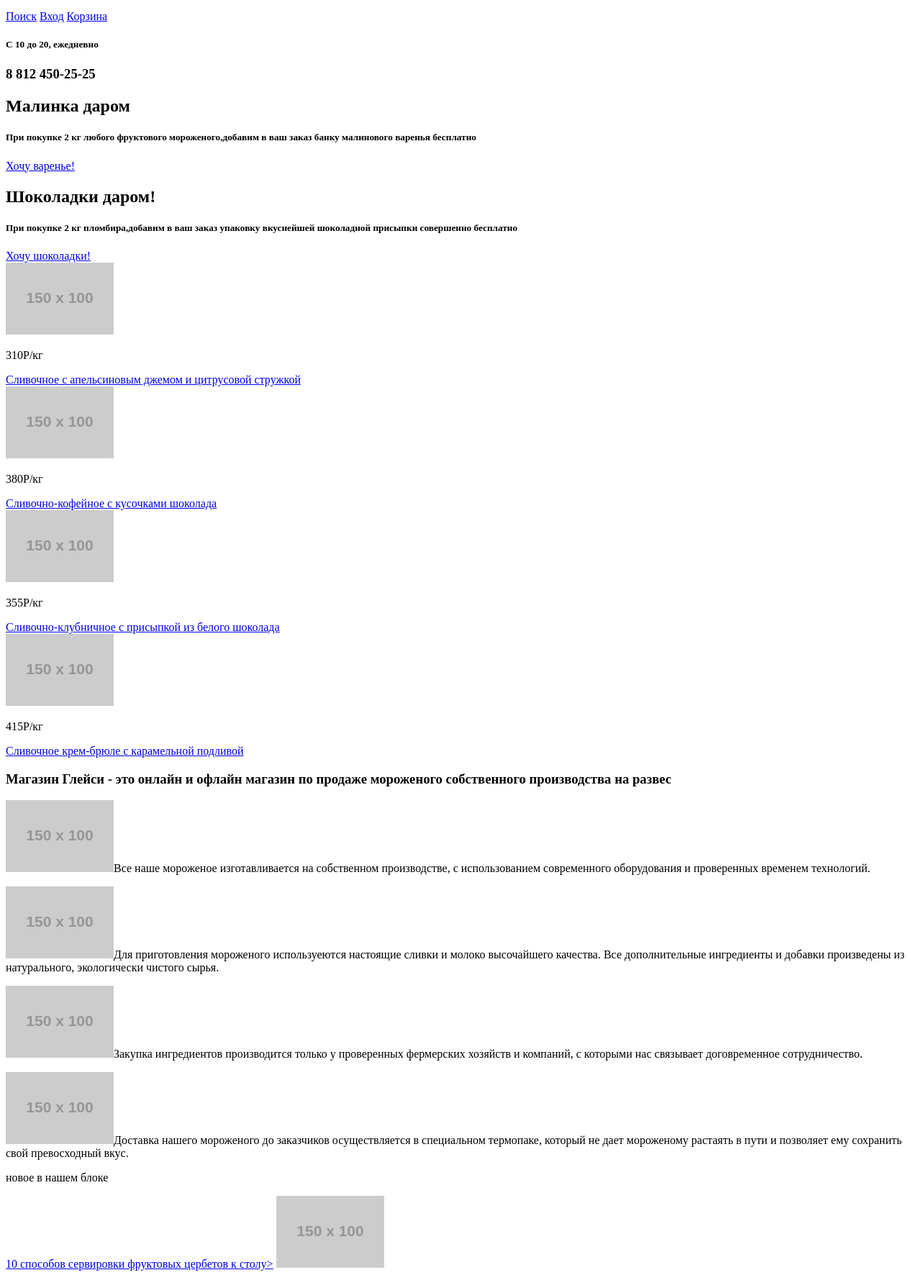
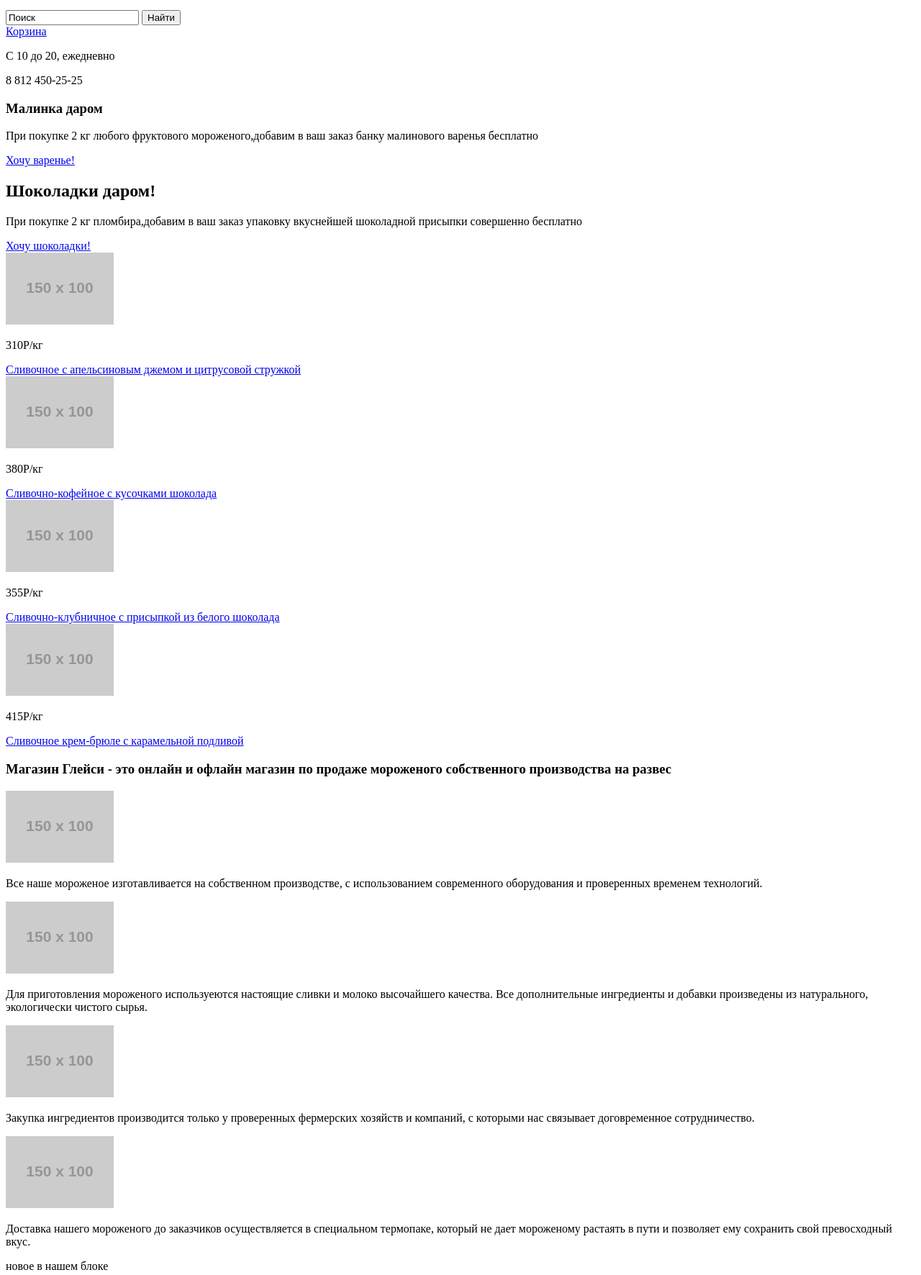
Before and after one commit to Fenias/228143-gllacy, a plain HTML site: page index.html in a window 1280 px wide. Shown: the part 184-1956 px from the top of the page at 72% size. Drawn offline with Linux system fonts and the light colour scheme; placeholder pictures from the web are drawn by us.

Commit message:
исправил index

```diff
--- a/index.html
+++ b/index.html
@@ -16,76 +16,82 @@
 							<li> <a href="#">Доставка и оплата</a></li>
 							<li> <a href="#">О Компании</a></li>
 						</ul>
-							<a class="search" href="#">Поиск</a> <!--ну по мне так это поле ввода, если конечно поиск не происходит на другой странице. Я бы сделал вот так <form>
+					</nav>
+					<div>
+							<form>
               <input type="search" name="search" value=Поиск по сайту>
-              <input type="submit" value=Найти> но так как там нет кнопки ее можно не ставить(надеюсь ты меня поняла)))
-              </form>-->
-							<a class="login" href="#">Вход</a>
+              <input type="submit" value=Найти>
+						  </form>
+						<div class="main-time-work">
 							<a class="basket"	href="#">Корзина</a>
-					</nav>
-						  <p class="time-work"><h5>C 10 до 20, ежедневно</h5></p>
-						  <p class="tel-number"><h3>8 812 450-25-25</h3></p><!-- можно конечно не ставить "h", а задать в css-->
-				</div>
-		 </header>
+						  <p class="time-work">C 10 до 20, ежедневно</p>
+						  <p class="tel-number">8 812 450-25-25</p>
+						</div>
+				  </div>
+			 </div>
+		</header>
      <!--<div class="slider">
-      Я слайдер пау пау пааааааау ^_^
+
      </div>-- Тут как буд-то слайдер =) -->
     <main class="container">
        <div class="main">
 				<section class="top">
 					 <div class="main-left">
-						  <p><h2>Малинка даром</h2></p>
-						  <p><h5>При покупке 2 кг любого фруктового мороженого,добавим в ваш заказ банку малинового варенья бесплатно</h5></p><!--Опять же можно и через css-->
+						  <h3>Малинка даром</h3>
+						 <p>При покупке 2 кг любого фруктового мороженого,добавим в ваш заказ банку малинового варенья бесплатно</p>
 					   <a class="raspberry"href="#">Хочу варенье!</a>
 				   </div>
 					 <div class="main-right">
-				      <p><h2>Шоколадки даром!</h2></p>
-						  <p><h5>При покупке 2 кг пломбира,добавим в ваш заказ упаковку вкуснейшей шоколадной присыпки совершенно бесплатно</h5></p>
-				      <a class="chocolate"href="#">Хочу шоколадки!</a><!--css-->
+				      <h2>Шоколадки даром!</h2>
+						  <p>При покупке 2 кг пломбира,добавим в ваш заказ упаковку вкуснейшей шоколадной присыпки совершенно бесплатно</p>
+				      <a class="chocolate"href="#">Хочу шоколадки!</a>
 				   </div>
 				</section>
-				<section class="main-middle">
-						<article class="First">
-						   <div>
+				<section class="product-wrapper">
+						<article class="product-item">
 								 <img src="http://placehold.it/150x100">
 								 <p>310Р/кг</p>
-								 <a class="first-1" href="#">Сливочное с апельсиновым джемом и цитрусовой стружкой</a>
-							 </div>
+								 <a class="product-item-1" href="#">Сливочное с апельсиновым джемом и цитрусовой стружкой</a>
 						</article>
-            <article class="second">
-						   <div>
+            <article class="product-item">
 								 <img src="http://placehold.it/150x100">
 								 <p>380Р/кг</p>
-								 <a class="second-1" href="#">Сливочно-кофейное с кусочками шоколада</a>
-							 </div>
+								 <a class="product-item-2" href="#">Сливочно-кофейное с кусочками шоколада</a>
 						</article>
-						<article class="third">
-						   <div>
+						<article class="product-item">
 								 <img src="http://placehold.it/150x100">
 								 <p>355Р/кг</p>
-								 <a class="third-1" href="#">Сливочно-клубничное с присыпкой из белого шоколада</a>
-							 </div>
+								 <a class="product-item-3" href="#">Сливочно-клубничное с присыпкой из белого шоколада</a>
 						</article>
-						<article class="fourth">
-						   <div>
+						<article class="product-item">
 								 <img src="http://placehold.it/150x100">
 								 <p>415Р/кг</p>
-								 <a class="fourth-1" href="#">Сливочное крем-брюле с карамельной подливой</a>
-							 </div>
+								 <a class="product-item-4" href="#">Сливочное крем-брюле с карамельной подливой</a>
 						</article>
         </section>
-				<div class="main-bottom-first">
-			      <h3 class="main-bottom-1">Магазин Глейси - это онлайн и офлайн магазин по продаже мороженого собственного производства на развес</h3>
-            <p class="main-bottom-2"><img src="http://placehold.it/150x100">Все наше мороженое изготавливается на собственном производстве, с использованием современного оборудования и проверенных временем технологий.</p>
-						<p class="main-bottom-3"><img src="http://placehold.it/150x100">Для приготовления мороженого используеются настоящие сливки и молоко высочайшего качества. Все дополнительные ингредиенты и добавки произведены из натурального, экологически чистого сырья.</p>
-						<p class="main-bottom-4"><img src="http://placehold.it/150x100">Закупка ингредиентов производится только у проверенных фермерских хозяйств и компаний,  с которыми нас связывает договременное сотрудничество.</p>
-						<p class="main-bottom-5"><img src="http://placehold.it/150x100">Доставка нашего мороженого до заказчиков осуществляется в специальном термопаке, который не дает мороженому растаять в пути и позволяет ему сохранить свой превосходный вкус.</p>
+				<div class="interesting">
+			      <h3 class="interesting">Магазин Глейси - это онлайн и офлайн магазин по продаже мороженого собственного производства на развес</h3>
+					<div>
+						     <img src="http://placehold.it/150x100">
+                 <p class="interesting">Все наше мороженое изготавливается на собственном производстве, с использованием современного оборудования и проверенных временем технологий.</p>
+					</div>
+					<div>
+								 <img src="http://placehold.it/150x100">
+								 <p class="interesting">Для приготовления мороженого используеются настоящие сливки и молоко высочайшего качества. Все дополнительные ингредиенты и добавки произведены из натурального, экологически чистого сырья.</p>
+					</div>
+					<div>
+						     <img src="http://placehold.it/150x100">
+						     <p class="interesting">Закупка ингредиентов производится только у          проверенных фермерских хозяйств и компаний,  с которыми нас связывает договременное сотрудничество.</p>
+					</div>
+					<div>
+						     <img src="http://placehold.it/150x100">
+						     <p class="interesting">Доставка нашего мороженого до заказчиков            осуществляется в специальном термопаке, который не дает мороженому растаять в пути и позволяет ему                сохранить свой превосходный вкус.</p>
+					</div>
         </div>
 				<section class="main-bottom">
 						<div class="main-bottom-left">
 						   <p>новое в нашем блоке</p>
-							 <a href="#"><ins>10 способов сервировки фруктовых цербетов к столу></ins></a><!-- На картинке подчеркивание было вот я <ins> и всунул)-->
-							 <img src="http://placehold.it/150x100" alt="Новости">
+							 <a href="#">10 способов сервировки фруктовых цербетов к столу></a>
 						</div>
 						<div class="main-bottom-right">
 							 <p>Подпишитесь на нашу сладкую рассылку и будете всегдп в курсе всего самого вкусного, что у нас происходит. Обещаем не спамить и не слать всякой ненужной ерунды. Честно =)</p>
```
